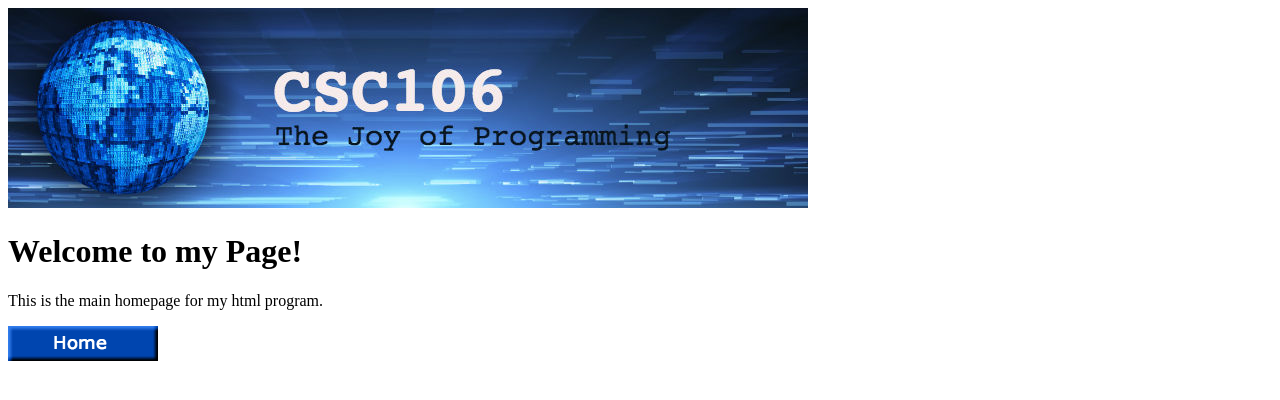
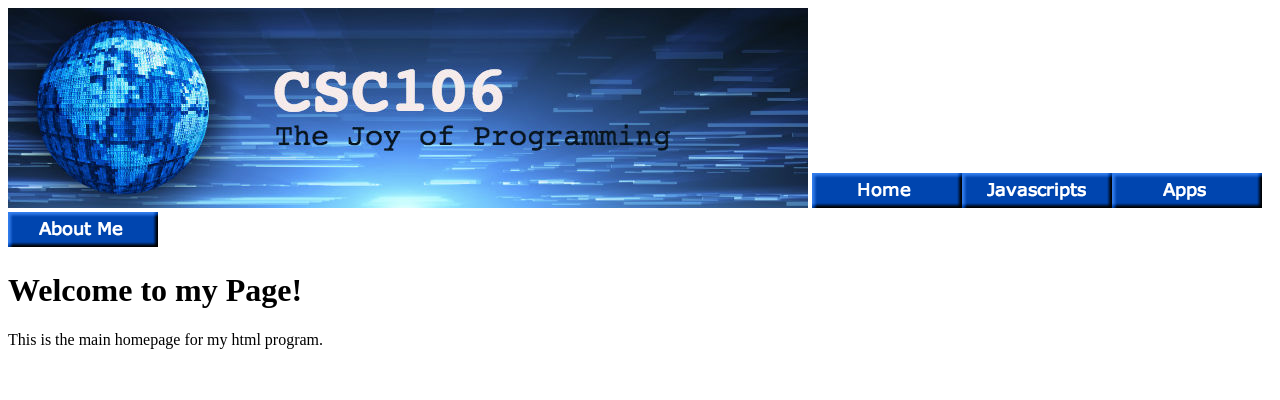
Before and after one commit to Mikey8990/Mikey8990.github.io, a plain HTML site: page index.html in a window 1280 px wide. Drawn offline with Linux system fonts and the light colour scheme.

Commit message:
Update index.html

```diff
--- a/index.html
+++ b/index.html
@@ -6,14 +6,17 @@
       </head>
     <body>
       <img src ="Banner image.jpg">
-      <h1>Welcome to my Page!</h1>
-      <p> This is the main homepage for my html program.</p>
       <table>
         <thead>
           <tr>
             <a href="https://mikey8990.github.io"><img src="home.png"></a>
+            <a href="https://mikey8990.github.io"><img src="javascripts.png"></a>
+            <a href="https://mikey8990.github.io"><img src="apps.png"></a>
+            <a href="https://mikey8990.github.io"><img src="about me.png"></a>
           </tr>
         </thead>
       </table>
+      <h1>Welcome to my Page!</h1>
+      <p> This is the main homepage for my html program.</p>
     </body>
     </html>
```
